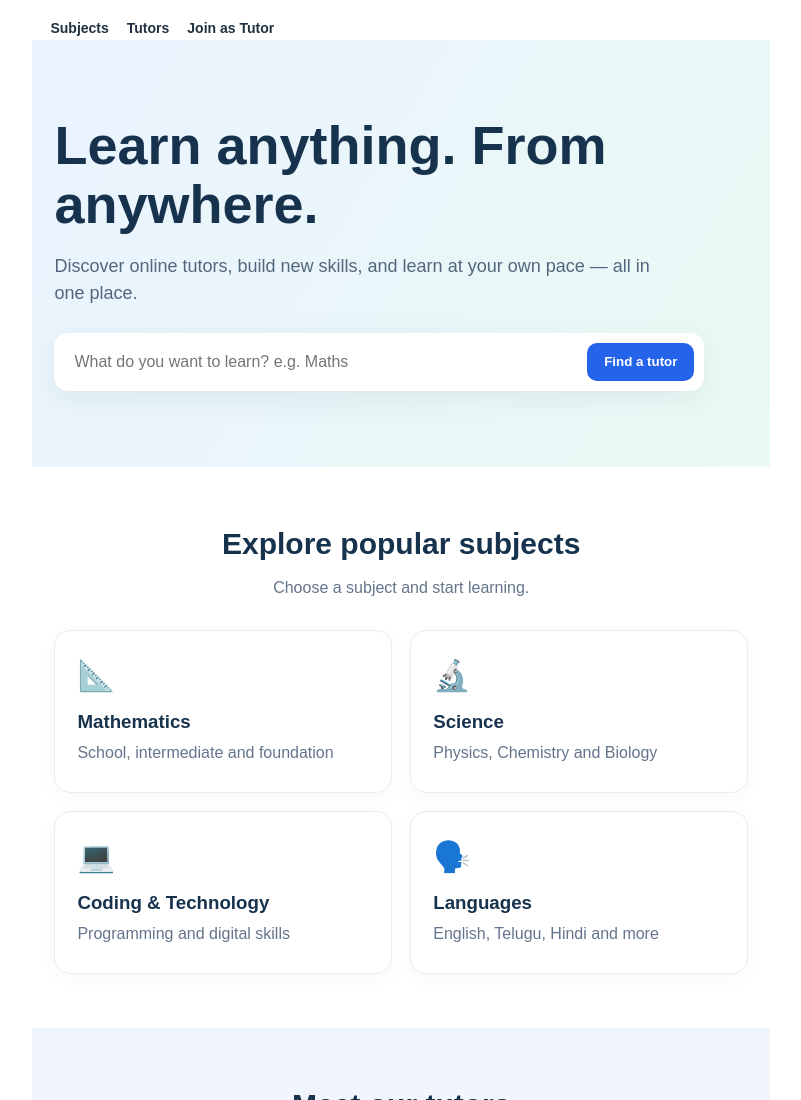
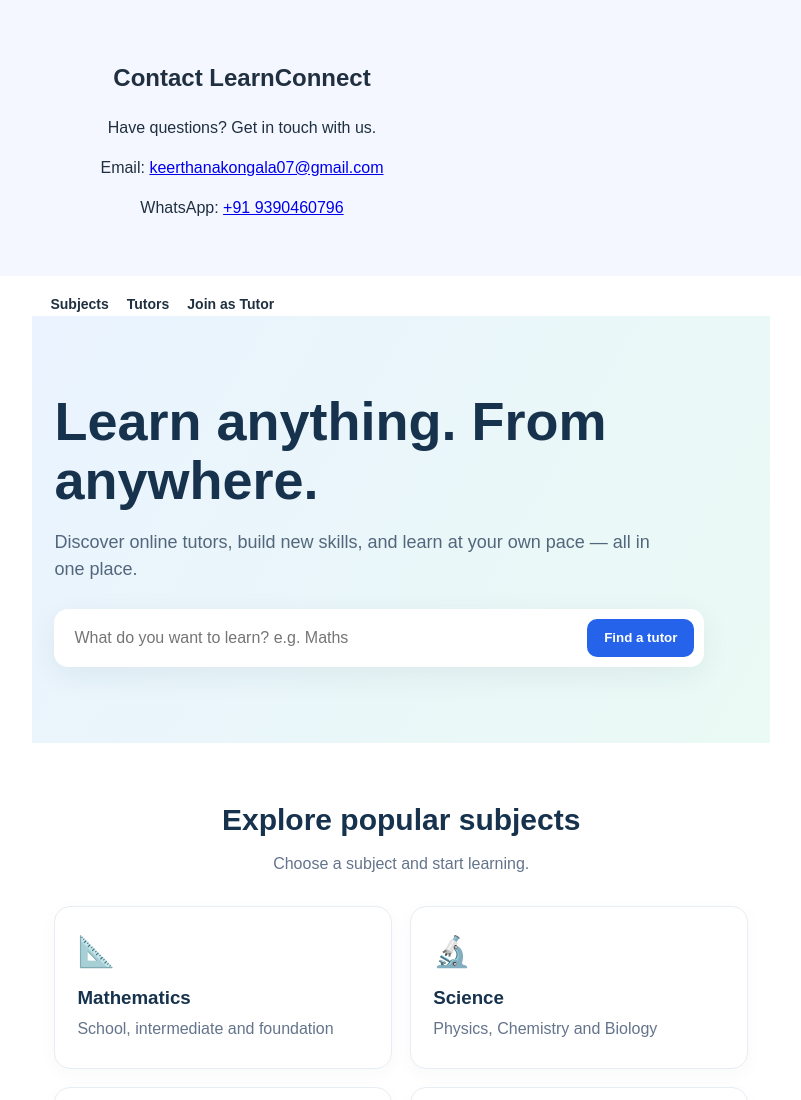
Before and after one commit to learnconnect-india/learnconnect, a plain HTML site: page index.html in a window 1280 px wide. Shown: the top 1100 px of the page, without its empty margins (398-1199 px from the left). Drawn offline with Linux system fonts and the light colour scheme.

Commit message:
Update index.html

```diff
--- a/index.html
+++ b/index.html
@@ -29,6 +29,22 @@ footer{padding:25px 22px;text-align:center;color:var(--muted);font-size:14px}
 @media(max-width:650px){nav{flex-wrap:wrap}nav div:last-child{width:100%}nav a{margin:0 12px 0 0}.search{flex-direction:column}.search .btn{text-align:center}}
 </style>
 </head>
+  <section id="contact" style="padding:40px 20px;text-align:center;background:#f4f7ff;">
+  <h2>Contact LearnConnect</h2>
+  <p>Have questions? Get in touch with us.</p>
+  <p>
+    Email:
+    <a href="mailto:keerthanakongala07@gmail.com">
+      keerthanakongala07@gmail.com
+    </a>
+  </p>
+  <p>
+    WhatsApp:
+    <a href="https://wa.me/919390460796" target="_blank">
+      +91 9390460796
+    </a>
+  </p>
+</section>
 <body>
 <header><nav><div class="logo">Learn<span>Connect</span></div><div><a href="#subjects">Subjects</a><a href="#tutors">Tutors</a><a href="https://docs.google.com/forms/d/e/1FAIpQLSd3Wg3QcJbOyKSiTyA5v1-SPPytMA4yuxxmbiBU0u-sbpB4JQ/viewform" target="_blank">Join as Tutor</a>
 <main>
```
